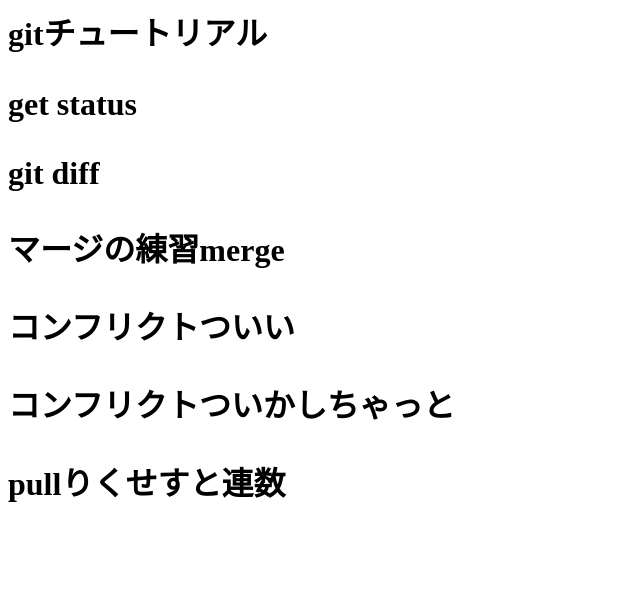
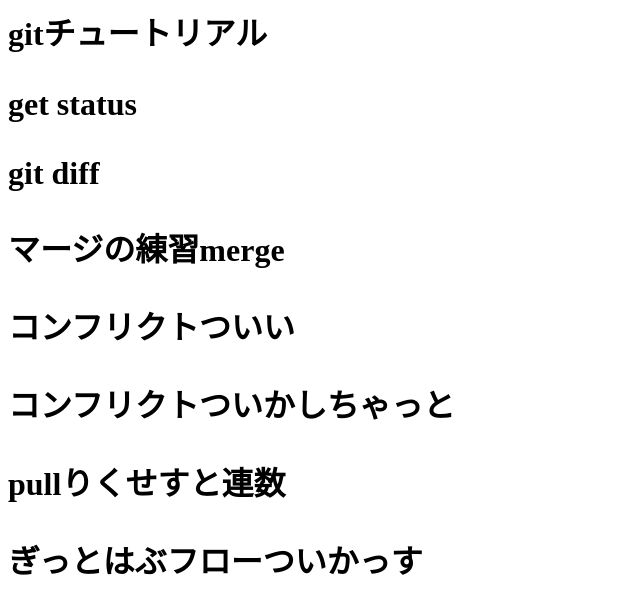
Before and after one commit to 3sen/git_tutorial, a plain HTML site: page index.html in a window 1280 px wide. Shown: the whole page, without its empty margins (0-640 px from the left). Drawn offline with Linux system fonts and the light colour scheme.

Commit message:
GitHubフローpをついかした

```diff
--- a/index.html
+++ b/index.html
@@ -5,3 +5,4 @@
 <p>コンフリクトついい</P>
 <p>コンフリクトついかしちゃっと</p>
 <p>pullりくせすと連数</p>
+<p>ぎっとはぶフローついかっす</p>
```
